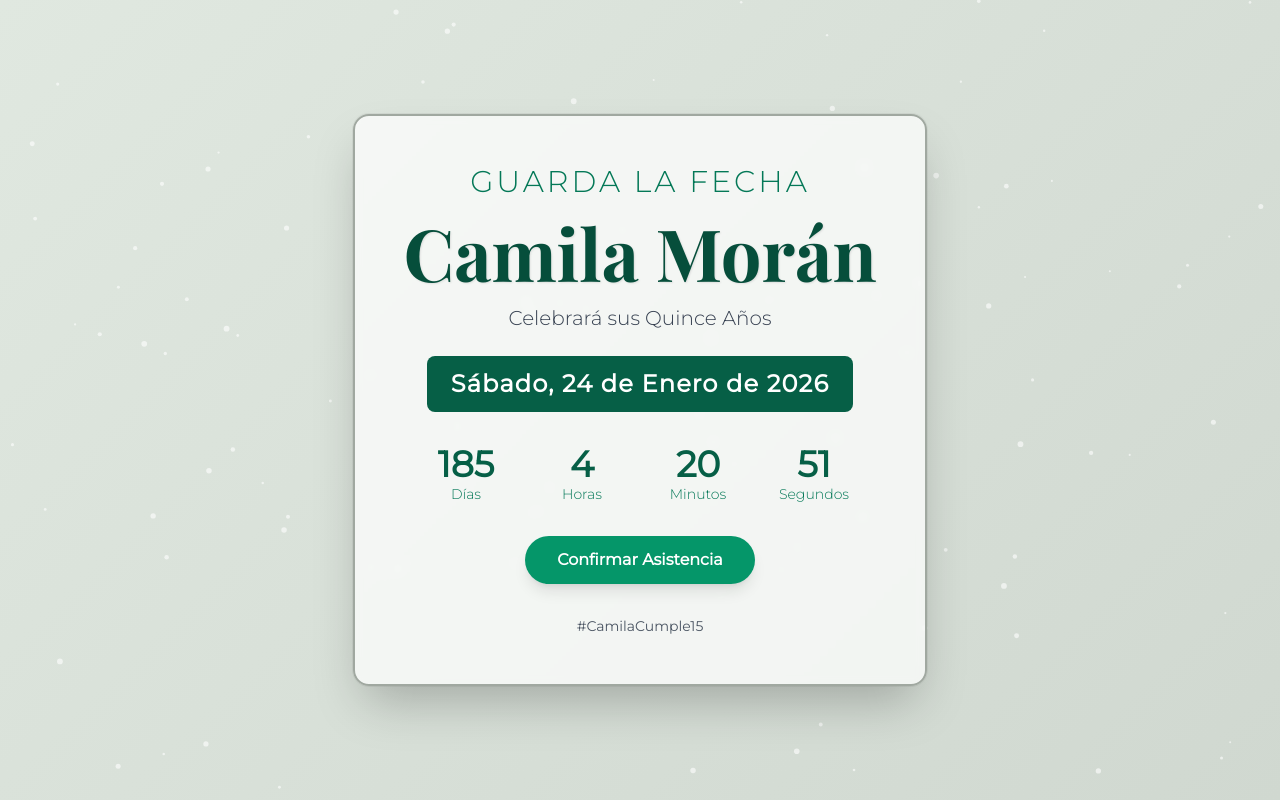
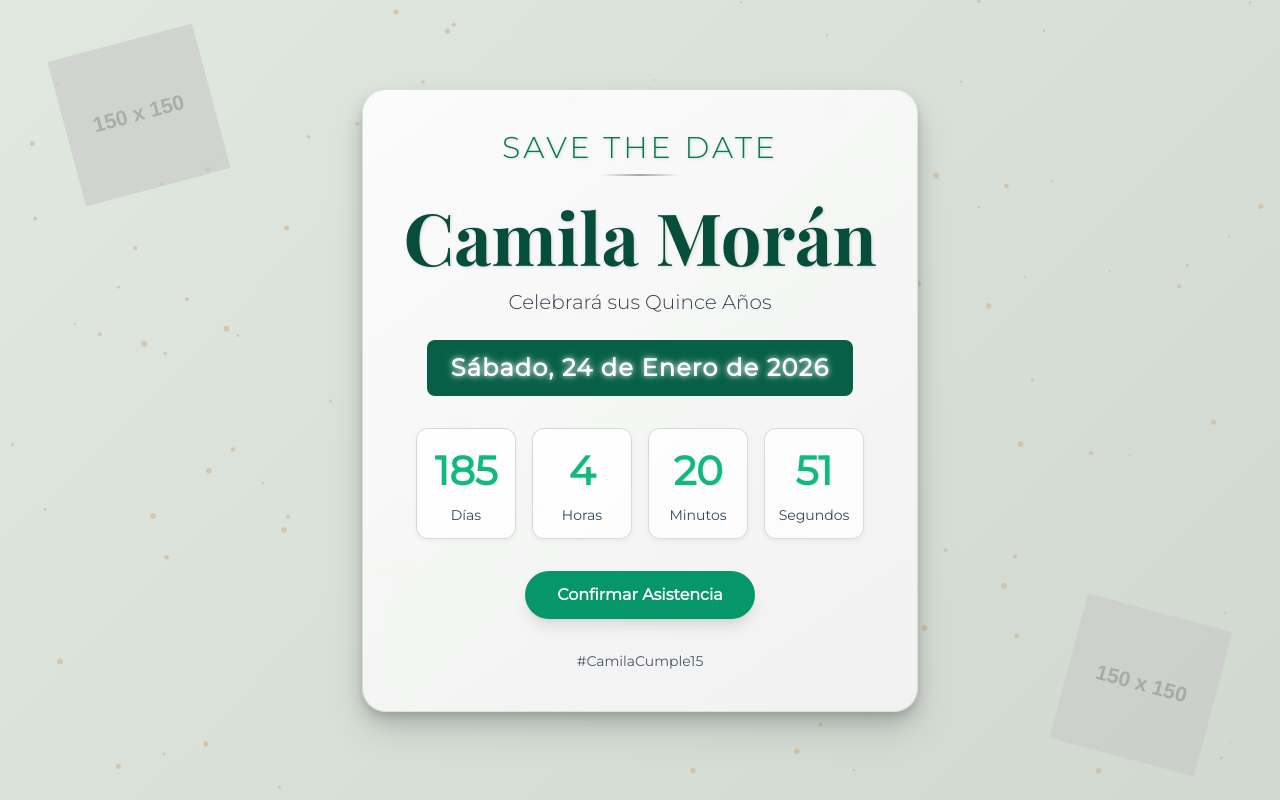
Before and after one commit to RAINMAKERGT/xv-camila-moran, a plain HTML site: page index.html in a window 1280 px wide. Drawn offline with nearby package versions, Linux system fonts and the light colour scheme; placeholder pictures from the web are drawn by us.

Commit message:
Add files via upload

```diff
--- a/index.html
+++ b/index.html
@@ -9,9 +9,9 @@
     <link rel="preconnect" href="https://fonts.gstatic.com" crossorigin>
     <link href="https://fonts.googleapis.com/css2?family=Playfair+Display:wght@700&family=Montserrat:wght@300;400&display=swap" rel="stylesheet">
     <style>
-        /* Chosen Palette: Sage Green & White */
-        /* Application Structure Plan: A single-page, centered-card design. The primary focus is to deliver the key information (event, name, date) in an elegant and celebratory manner. A dynamic countdown timer creates anticipation. A subtle animated particle background adds a 'wow' factor without being distracting. This structure is chosen for its directness and visual appeal, turning a simple announcement into a memorable digital experience. */
-        /* Visualization & Content Choices: The core information is presented with elegant typography (HTML/CSS). The goal is to inform and excite. A dynamic countdown (JavaScript) makes the date tangible. An animated particle system on a canvas (JavaScript) provides a sophisticated visual background. This approach is justified as it elevates the simple text into an engaging and modern digital invitation. NO SVG/Mermaid used. */
+        /* Chosen Palette: Sage Green, Cream, & Subtle Gold */
+        /* Application Structure Plan: A single-page, centered-card design. The focus is on enhancing visual elegance and celebratory feel. The card itself gets a more refined, layered appearance. A dynamic countdown timer with distinct, styled units maintains anticipation. The animated particle background is subtly re-colored to complement the new palette, adding a touch of sparkle. This structure is chosen for its directness and visual impact, transforming a simple announcement into a memorable and aesthetically pleasing digital invitation. */
+        /* Visualization & Content Choices: Key information (event, name, date) is presented with enhanced typography and subtle text effects (HTML/CSS). The goal is to inform, excite, and convey sophistication. The dynamic countdown (JavaScript) now features individually styled, prominent units to make the time remaining more impactful. The animated particle system on a canvas (JavaScript) provides a sophisticated and festive visual background, with particle colors adjusted for the new palette. Decorative elements are achieved through refined CSS properties like multi-layered box-shadows and subtle text styling. Images are now used for decorative floral graphics, complementing the overall theme. NO SVG/Mermaid used. */
         /* CONFIRMATION: NO SVG graphics used. NO Mermaid JS used. */
         body {
             font-family: 'Montserrat', sans-serif;
@@ -34,14 +34,89 @@
             z-index: 1;
         }
         /* Custom styles for graphic designs */
-        .card-frame {
-            border: 2px solid #A0A8A0; /* Subtle border in a darker sage tone */
-            padding: 1rem; /* Inner padding for the frame effect */
-            border-radius: 1.5rem; /* Slightly larger rounded corners */
-            box-shadow: 0 10px 25px rgba(0, 0, 0, 0.1); /* Enhanced shadow */
+        .card-elegant {
+            background: linear-gradient(145deg, rgba(255,255,255,0.85) 0%, rgba(245,245,245,0.85) 100%); /* Softer, subtle gradient for the card */
+            backdrop-filter: blur(8px); /* Increased blur for a softer effect */
+            border-radius: 1.5rem; /* Consistent rounded corners */
+            box-shadow:
+                0 4px 6px rgba(0, 0, 0, 0.1), /* Base shadow */
+                0 10px 20px rgba(0, 0, 0, 0.15), /* Medium shadow */
+                0 20px 40px rgba(0, 0, 0, 0.1); /* Deeper shadow for elegance */
+            border: 1px solid rgba(160, 168, 160, 0.3); /* Very subtle, light sage border */
+            padding: 2.5rem; /* Increased padding */
         }
-        .text-shadow-light {
-            text-shadow: 1px 1px 2px rgba(0, 0, 0, 0.1);
+        .text-shadow-subtle {
+            text-shadow: 1px 1px 3px rgba(0, 0, 0, 0.15);
+        }
+        .text-glow {
+            text-shadow: 0 0 5px rgba(255,255,255,0.7), 0 0 10px rgba(255,255,255,0.5);
+        }
+        .decorative-line {
+            width: 80px;
+            height: 2px;
+            background: linear-gradient(to right, transparent, #A0A8A0, transparent);
+            margin: 0.5rem auto 1.5rem auto;
+        }
+        .button-hover-effect:hover {
+            box-shadow: 0 0 15px rgba(6, 95, 70, 0.6), 0 0 25px rgba(6, 95, 70, 0.4); /* Green glow */
+        }
+        .floral-decoration {
+            position: absolute;
+            opacity: 0.7; /* Subtle transparency */
+            z-index: 0; /* Behind the main card */
+            pointer-events: none; /* Do not interfere with clicks */
+        }
+        .floral-top-left {
+            top: 5%;
+            left: 5%;
+            width: 150px; /* Adjust size as needed */
+            height: auto;
+            transform: rotate(-15deg);
+        }
+        .floral-bottom-right {
+            bottom: 5%;
+            right: 5%;
+            width: 150px; /* Adjust size as needed */
+            height: auto;
+            transform: rotate(15deg);
+        }
+
+        /* New Countdown Unit Styling */
+        .countdown-unit {
+            background-color: rgba(255, 255, 255, 0.8); /* Slightly opaque white */
+            border: 1px solid rgba(160, 168, 160, 0.4); /* Light sage border */
+            border-radius: 0.75rem; /* Rounded corners for each unit */
+            padding: 0.75rem 0.5rem; /* Padding inside each unit */
+            box-shadow: 0 2px 5px rgba(0, 0, 0, 0.05); /* Subtle shadow */
+            transition: transform 0.2s ease-in-out;
+        }
+        .countdown-unit:hover {
+            transform: translateY(-3px); /* Slight lift on hover */
+        }
+        .countdown-number {
+            font-size: 2.5rem; /* Larger number size */
+            font-weight: 700; /* Bold numbers */
+            color: #10B981; /* Emerald green for numbers */
+            text-shadow: 1px 1px 2px rgba(0, 0, 0, 0.1); /* Shadow for numbers */
+        }
+        .countdown-label {
+            font-size: 0.875rem; /* Smaller label size */
+            font-weight: 400; /* Regular weight for labels */
+            color: #34495E; /* Darker gray for labels */
+            margin-top: 0.25rem;
+        }
+
+        /* Responsive adjustments for floral images */
+        @media (max-width: 768px) {
+            .floral-top-left, .floral-bottom-right {
+                width: 100px; /* Smaller on mobile */
+            }
+            .countdown-number {
+                font-size: 2rem; /* Adjust number size for mobile */
+            }
+            .countdown-label {
+                font-size: 0.75rem; /* Adjust label size for mobile */
+            }
         }
     </style>
 </head>
@@ -50,13 +125,20 @@
     <canvas id="particle-canvas"></canvas>
 
     <main class="content-wrapper min-h-screen flex items-center justify-center p-4">
-        <div class="text-center bg-white/70 backdrop-blur-sm p-8 md:p-12 rounded-2xl shadow-2xl max-w-2xl mx-auto ring-1 ring-black ring-opacity-5 card-frame">
+        <!-- Floral Decoration 1 -->
+        <img src="https://placehold.co/150x150/E0E8E0/A0A8A0?text=Flor" alt="Decoración floral" class="floral-decoration floral-top-left hidden md:block">
 
-            <h2 class="text-2xl md:text-3xl font-light tracking-widest uppercase text-emerald-700">
-                Guarda la Fecha
+        <!-- Floral Decoration 2 -->
+        <img src="https://placehold.co/150x150/E0E8E0/A0A8A0?text=Flor" alt="Decoración floral" class="floral-decoration floral-bottom-right hidden md:block">
+
+        <div class="text-center mx-auto max-w-2xl card-elegant">
+
+            <h2 class="text-2xl md:text-3xl font-light tracking-widest uppercase text-emerald-700 text-shadow-subtle">
+                SAVE THE DATE
             </h2>
+            <div class="decorative-line"></div>
 
-            <h1 class="font-playfair text-5xl md:text-7xl my-4 text-emerald-900 text-shadow-light">
+            <h1 class="font-playfair text-5xl md:text-7xl my-4 text-emerald-900 text-shadow-subtle">
                 Camila Morán
             </h1>
 
@@ -64,32 +146,32 @@
                 Celebrará sus Quince Años
             </p>
 
-            <div class="bg-emerald-800 text-white py-3 px-6 rounded-lg inline-block mb-8">
+            <div class="bg-emerald-800 text-white py-3 px-6 rounded-lg inline-block mb-8 text-glow">
                 <p class="text-xl md:text-2xl font-bold tracking-wider">
                     Sábado, 24 de Enero de 2026
                 </p>
             </div>
 
             <div id="countdown" class="grid grid-cols-2 md:grid-cols-4 gap-4 text-center max-w-md mx-auto mb-8">
-                <div>
-                    <p id="days" class="text-4xl font-bold text-emerald-800">0</p>
-                    <p class="text-sm font-light text-emerald-700">Días</p>
+                <div class="countdown-unit">
+                    <p id="days" class="countdown-number">0</p>
+                    <p class="countdown-label">Días</p>
                 </div>
-                <div>
-                    <p id="hours" class="text-4xl font-bold text-emerald-800">0</p>
-                    <p class="text-sm font-light text-emerald-700">Horas</p>
+                <div class="countdown-unit">
+                    <p id="hours" class="countdown-number">0</p>
+                    <p class="countdown-label">Horas</p>
                 </div>
-                <div>
-                    <p id="minutes" class="text-4xl font-bold text-emerald-800">0</p>
-                    <p class="text-sm font-light text-emerald-700">Minutos</p>
+                <div class="countdown-unit">
+                    <p id="minutes" class="countdown-number">0</p>
+                    <p class="countdown-label">Minutos</p>
                 </div>
-                <div>
-                    <p id="seconds" class="text-4xl font-bold text-emerald-800">0</p>
-                    <p class="text-sm font-light text-emerald-700">Segundos</p>
+                <div class="countdown-unit">
+                    <p id="seconds" class="countdown-number">0</p>
+                    <p class="countdown-label">Segundos</p>
                 </div>
             </div>
 
-            <button id="rsvpButton" class="bg-emerald-600 hover:bg-emerald-700 text-white font-bold py-3 px-8 rounded-full shadow-lg transform transition duration-300 hover:scale-105">
+            <button id="rsvpButton" class="bg-emerald-600 hover:bg-emerald-700 text-white font-bold py-3 px-8 rounded-full shadow-lg transform transition duration-300 hover:scale-105 button-hover-effect">
                 Confirmar Asistencia
             </button>
 
@@ -101,7 +183,7 @@
     </main>
 
     <script>
-        const targetDate = new Date('2026-01-24T00:00:00').getTime();
+        const targetDate = new Date('2026-01-24T00:00:00').getTime(); // Corrected year to 2026
 
         const daysEl = document.getElementById('days');
         const hoursEl = document.getElementById('hours');
@@ -177,7 +259,7 @@
                 let y = (Math.random() * ((innerHeight - size * 2) - (size * 2)) + size * 2);
                 let directionX = (Math.random() * .4) - .2;
                 let directionY = (Math.random() * .4) - .2;
-                let color = 'rgba(255, 255, 255, 0.6)'; /* White particles for contrast and subtle sparkle */
+                let color = 'rgba(210, 180, 140, 0.6)'; /* Subtle gold/bronze particles */
 
                 particlesArray.push(new Particle(x, y, directionX, directionY, size, color));
             }
```
